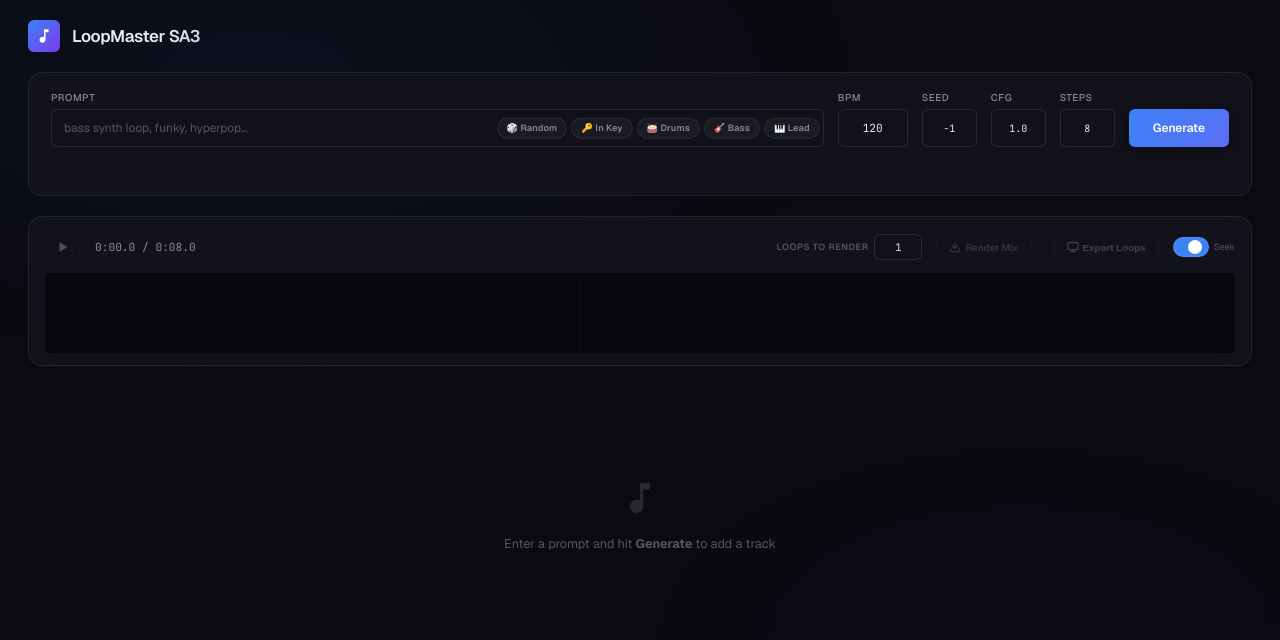
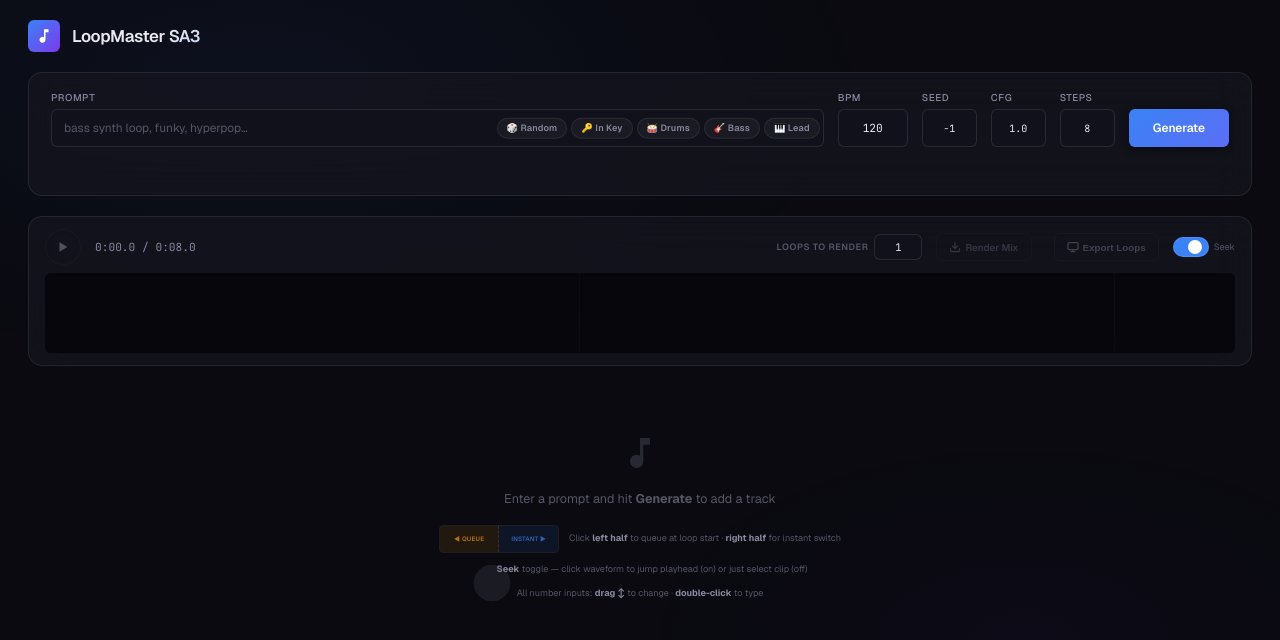
Before and after one commit to LevonFrench/LoopMasterSA, a browser extension: page stable-audio-3/static/index.html in a window 1280 px wide. Drawn offline with nearby package versions, Linux system fonts and the light colour scheme.

Commit message:
Default delay 1/8th, card zone hover labels, controls guide in empty state

```diff
--- a/stable-audio-3/static/app.css
+++ b/stable-audio-3/static/app.css
@@ -633,6 +633,75 @@ body::before {
     margin-bottom: 10px;
 }
 
+/* Controls Guide */
+.controls-guide {
+    margin-top: 16px;
+    display: flex;
+    flex-direction: column;
+    gap: 10px;
+    align-items: center;
+}
+
+.guide-item {
+    display: flex;
+    align-items: center;
+    gap: 10px;
+    font-size: 0.65rem;
+    color: var(--text-tertiary);
+}
+
+.guide-desc {
+    line-height: 1.4;
+}
+
+.guide-desc strong {
+    color: var(--text-secondary);
+}
+
+.guide-card-diagram {
+    display: flex;
+    width: 120px;
+    height: 28px;
+    border: 1px solid var(--border-card);
+    border-radius: 4px;
+    overflow: hidden;
+    flex-shrink: 0;
+}
+
+.guide-zone {
+    flex: 1;
+    display: flex;
+    align-items: center;
+    justify-content: center;
+    font-size: 0.45rem;
+    font-weight: 600;
+    text-transform: uppercase;
+    letter-spacing: 0.03em;
+}
+
+.guide-zone-left {
+    background: rgba(245, 158, 11, 0.1);
+    color: rgba(245, 158, 11, 0.7);
+    border-right: 1px dashed rgba(255, 255, 255, 0.1);
+}
+
+.guide-zone-right {
+    background: rgba(59, 130, 246, 0.1);
+    color: rgba(59, 130, 246, 0.7);
+}
+
+.guide-zone-divider {
+    display: none;
+}
+
+.guide-toggle-icon {
+    width: 14px;
+    height: 14px;
+    flex-shrink: 0;
+    color: var(--text-tertiary);
+    opacity: 0.6;
+}
+
 /* --- Track Row --- */
 .track-row {
     display: flex;
@@ -940,15 +1009,34 @@ body::before {
     position: relative;
 }
 
+/* Card click zone indicators — visible on hover */
+.audio-card::before,
 .audio-card::after {
-    content: '';
     position: absolute;
-    top: 4px;
-    bottom: 4px;
-    left: 50%;
-    width: 1px;
-    background: rgba(255, 255, 255, 0.06);
+    bottom: 2px;
+    font-size: 0.45rem;
+    font-weight: 600;
+    letter-spacing: 0.04em;
+    text-transform: uppercase;
+    color: rgba(255, 255, 255, 0);
     pointer-events: none;
+    transition: color 0.2s;
+    z-index: 2;
+}
+
+.audio-card::before {
+    content: '◀ queue';
+    left: 4px;
+}
+
+.audio-card::after {
+    content: 'instant ▶';
+    right: 4px;
+}
+
+.audio-card:hover::before,
+.audio-card:hover::after {
+    color: rgba(255, 255, 255, 0.25);
 }
 
 .audio-card:hover {
--- a/stable-audio-3/static/app.js
+++ b/stable-audio-3/static/app.js
@@ -1264,7 +1264,7 @@
                     <button class="fx-toggle-btn aelapse-toggle" type="button">On</button>
                 </div>
                 <div class="fx-controls-grid">
-                    <div class="fx-control-row"><label>Sync</label><input type="range" class="aelapse-sync" min="0" max="8" value="3" step="1"><span class="aelapse-sync-val">d8th</span></div>
+                    <div class="fx-control-row"><label>Sync</label><input type="range" class="aelapse-sync" min="0" max="8" value="2" step="1"><span class="aelapse-sync-val">1/8</span></div>
                     <div class="fx-control-row"><label>Feedback</label><input type="range" class="aelapse-feedback" min="0" max="95" value="30" step="5"><span class="aelapse-fb-val">30%</span></div>
                     <div class="fx-control-row"><label>Delay Mix</label><input type="range" class="aelapse-mix" min="0" max="100" value="0" step="5"><span class="aelapse-mix-val">0%</span></div>
                     <div class="fx-control-row"><label>Reverb Size</label><input type="range" class="aelapse-size" min="5" max="50" value="20" step="1"><span class="aelapse-size-val">2.0s</span></div>
--- a/stable-audio-3/static/index.html
+++ b/stable-audio-3/static/index.html
@@ -140,6 +140,25 @@
             <div class="grid-empty-state">
                 <svg viewBox="0 0 24 24"><path d="M12 3v10.55A4 4 0 1 0 14 17V7h4V3h-6Z"/></svg>
                 <div>Enter a prompt and hit <strong>Generate</strong> to add a track</div>
+                <div class="controls-guide">
+                    <div class="guide-item">
+                        <div class="guide-card-diagram">
+                            <div class="guide-zone guide-zone-left">◀ queue</div>
+                            <div class="guide-zone-divider"></div>
+                            <div class="guide-zone guide-zone-right">instant ▶</div>
+                        </div>
+                        <span class="guide-desc">Click <strong>left half</strong> to queue at loop start · <strong>right half</strong> for instant switch</span>
+                    </div>
+                    <div class="guide-item">
+                        <div class="guide-toggle-icon">
+                            <svg viewBox="0 0 24 24" width="14" height="14" fill="none" stroke="currentColor" stroke-width="2"><circle cx="12" cy="12" r="10"/><line x1="12" y1="8" x2="12" y2="12"/><line x1="12" y1="12" x2="15" y2="14"/></svg>
+                        </div>
+                        <span class="guide-desc"><strong>Seek</strong> toggle — click waveform to jump playhead (on) or just select clip (off)</span>
+                    </div>
+                    <div class="guide-item">
+                        <span class="guide-desc">All number inputs: <strong>drag ↕</strong> to change · <strong>double-click</strong> to type</span>
+                    </div>
+                </div>
             </div>
         </div>
 
```
